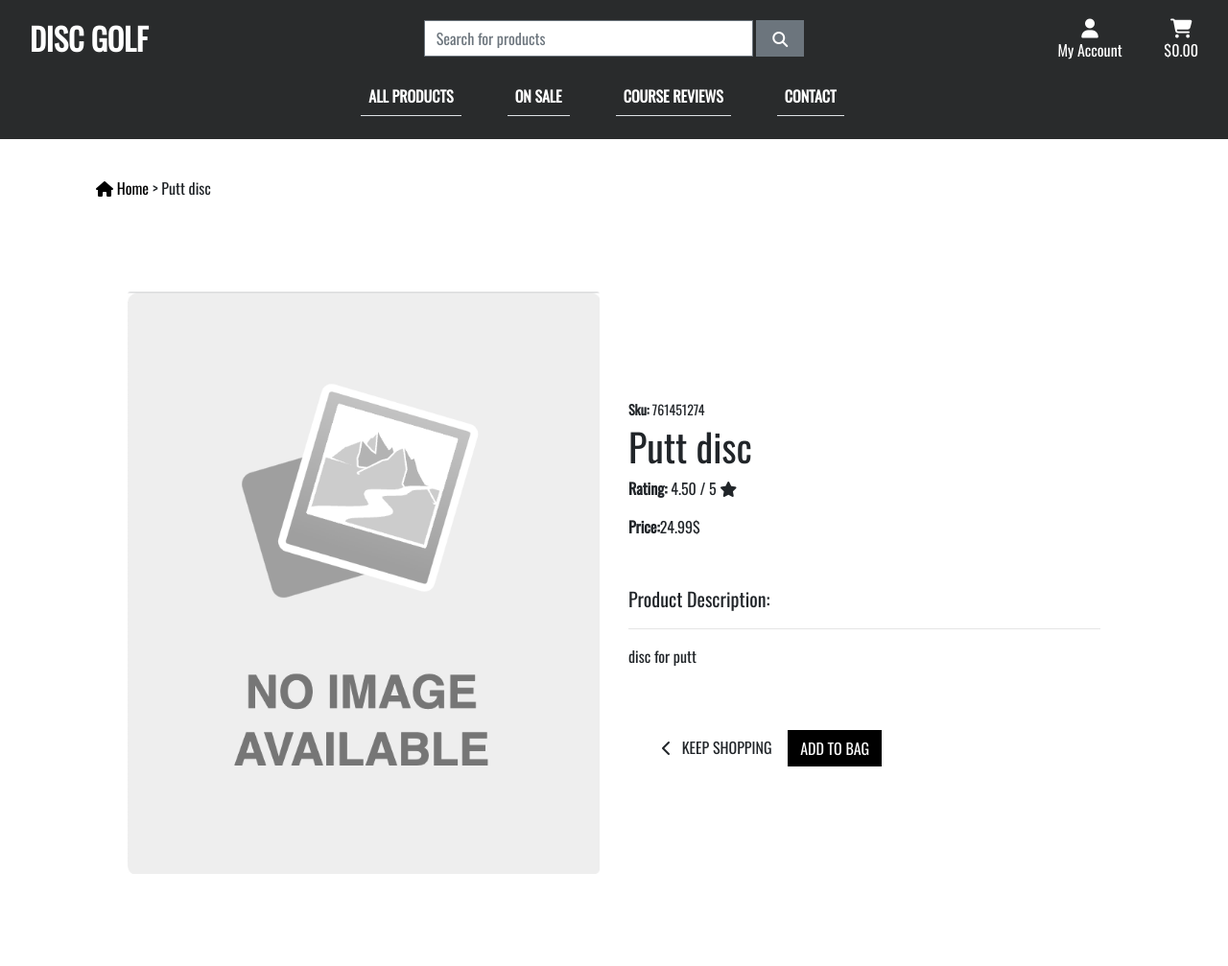
After one commit to FilipWirsen/pp5-ci, a Django app: page /products/3/ in a window 1280 px wide. The commit adds this page. Shown: the whole page at 96% size. Run offline with Django 3.2, Linux system fonts and the light colour scheme; data comes from the database, SQL or seed files in the repository; both versions use the stored data as it was after the commit; some libraries are stand-ins or nearby versions.

Commit message:
Added product_detail view and start on template

```diff
--- a/home/templates/home/index.html
+++ b/home/templates/home/index.html
@@ -11,7 +11,7 @@
                 <p class="h4 text-white">You're Home</p>
                 <div class="my-3">
                     <h4>
-                        <a href="#" class="btn rounded-pill border-danger text-white  bg-danger shop-now-btn">
+                        <a href="{% url 'products' %}" class="btn rounded-pill border-danger text-white  bg-danger shop-now-btn">
                             Shop Now
                         </a>
                     </h4>
--- a/products/models.py
+++ b/products/models.py
@@ -15,9 +15,15 @@ class Product(models.Model):
     name = models.CharField(max_length=254)
     description = models.TextField()
     price = models.DecimalField(max_digits=6, decimal_places=2)
+    discount_percentage = models.DecimalField(max_digits=6, decimal_places=2, null=True, blank=True)
     raiting = models.DecimalField(max_digits=6, decimal_places=2, null=True, blank=True)
     image_url = models.URLField(max_length=1024, null=True, blank=True)
     image = models.ImageField(null=True, blank=True)
 
     def __str__(self):
         return f'{self.name} {self.category} {self.price}'
+
+    @property
+    def get_discounted_price(self):
+        self.price = self.price - self.price * self.discount_percentage
+        return self.price
--- /dev/null
+++ b/products/templates/products/product_detail.html
@@ -0,0 +1,52 @@
+{% extends 'base.html' %}
+{% load static %}
+{% block extra_css %}
+<link rel="stylesheet" href="{% static  'css/style.css' %}">
+{% endblock %}
+{% block content %}
+<div class="container product-container">
+    <div class="row pt-4">
+        <div class="col-lg-12 home-link">
+            <a href="{% url 'home' %}" class="text-black">
+                <i class="fas fa-home"></i> Home </a>
+            <span>> {{product.name}}</span>
+        </div>
+    </div>
+    <section class="py-5">
+        <div class="container px-4 px-lg-5 my-5">
+            <div class="row gx-4 gx-lg-5 align-items-center">
+                {% if product.image %}
+                <div class="col-md-6"><img class="card-img-top mb-5 mb-md-0" src="{{ product.image.url }}" alt="{{ product.name }}"/></div>
+                {% else %}
+                <div class="col-md-6"><img class="card-img-top mb-5 mb-md-0" src="{{ MEDIA_URL }}noimageplaceholder.png" alt="{{ product.name }}"/></div>
+                {% endif %}
+                <div class="col-md-6 product-details-box">
+                    <div class="small mb-1"><strong>Sku:</strong> {{ product.sku }}</div>
+                    <h1 class="display-5 fw-bolder">{{ product.name }}</h1>
+                    <div class="fs-5 mb-5">
+                        <p><strong>Rating:</strong> {{product.raiting}} / 5  <i class="fas fa-star"></i></p>
+                        {% if product.discount_percentage %}
+                        <span class="text-decoration-line-through text-danger"><strong class="text-black">Discounted Price:</strong> {{ product.get_discounted_price|floatformat:2 }}$</span>
+                        {% else %}
+                        <span class="text-decoration-line-through"><strong>Price:</strong>{{product.price}}$</span>
+                        {% endif %}
+                    </div>
+                    <p class="lead"><strong>Product Description:</strong> <hr> {{product.description}}</p>
+                    <div class="d-flex">
+
+                        <div class="col{% if s %}-12 mt-2{% endif %}">
+                            <a href="{% url 'products' %}" class="btn btn-outline-black rounded-0 mt-5">
+                                <span class="icon">
+                                    <i class="fas fa-chevron-left"></i>
+                                </span>
+                                <span class="text-uppercase">Keep Shopping</span>
+                            </a>
+                            <input type="submit" class="btn btn-black rounded-0 text-uppercase mt-5" value="Add to Bag">
+                        </div>
+                    </div>
+                </div>
+            </div>
+        </div>
+    </section>
+</div>
+{% endblock %}
--- a/products/urls.py
+++ b/products/urls.py
@@ -3,4 +3,5 @@ from . import views
 
 urlpatterns = [
    path('', views.all_products, name='products'),
+   path('<int:product_id>/', views.product_detail, name='product_detail'),
 ]
--- a/products/views.py
+++ b/products/views.py
@@ -1,4 +1,4 @@
-from django.shortcuts import render, redirect, reverse
+from django.shortcuts import render, redirect, reverse, get_object_or_404
 from django.contrib import messages
 from django.db.models.functions import Lower
 from django.db.models import Q
@@ -58,3 +58,11 @@ def all_products(request):
     }
 
     return render(request, 'products/products.html', context)
+
+
+def product_detail(request, product_id):
+    product = get_object_or_404(Product, pk=product_id)
+    context = {
+        'product': product,
+    }
+    return render(request, 'products/product_detail.html', context)
--- a/static/css/style.css
+++ b/static/css/style.css
@@ -12,9 +12,14 @@
 
 @media (max-width: 991px) {
     .product-container {
-        margin-top: 30vh !important;
+        margin-top: 20vh !important;
     }
     .sort-select-wrapper {
         width: 100% !important;
     }
+
+    .product-details-box {
+        margin-bottom: 30vh;
+    }
+
 }
--- a/templates/base.html
+++ b/templates/base.html
@@ -44,7 +44,7 @@
                 <h2 class="logo-font text-white my-0"><strong>Disc Golf</strong></h2>
             </a>
         </div>
-        <div class="col-12 col-lg-4 my-auto py-1 py-lg-0">
+        <div class="col-12 col-lg-4 my-auto py-1 py-lg-0 d-none d-lg-inline-block">
             <form method="GET" action="">
                 <div class="input-group w-100">
                     <input class="form-control border border-secondary rounded-0" type="text" name="q" placeholder="Search for products">
```
Also changed, not shown: products/templates/products/products.html (+7 -8 lines), db.sqlite3, products/migrations/0007_auto_20220811_1353.py (added), products/migrations/0008_remove_product_discounted_price.py (added).
